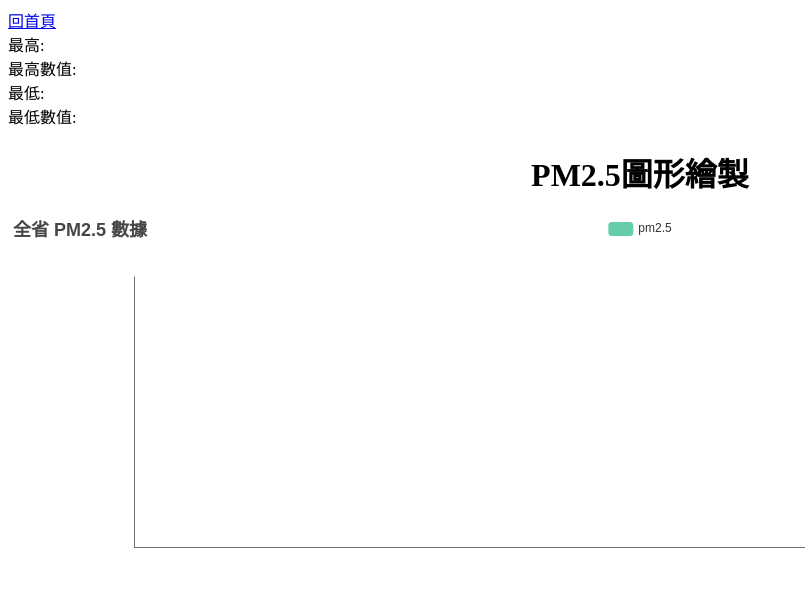
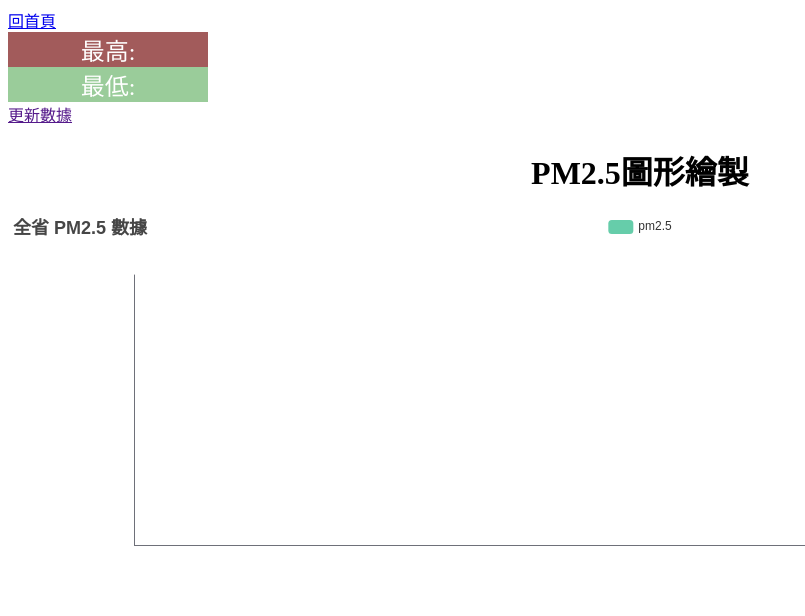
Before and after one commit to GarrisonHuang/flaskdemo, a Flask app: page /pm25-chart in a window 1280 px wide. Shown: the top 616 px of the page, without its empty margins (0-805 px from the left). Run offline with Flask 3, Linux system fonts and the light colour scheme; data that the repository does not hold is empty; some libraries are stand-ins or nearby versions.

Commit message:
完成最高或最低數據輸出跟css

```diff
--- a/templates/pm25-chart.html
+++ b/templates/pm25-chart.html
@@ -7,7 +7,23 @@
     <title>PM25-Chart</title>
     <script src="https://cdnjs.cloudflare.com/ajax/libs/jquery/3.7.1/jquery.min.js"></script>
     <script src="https://cdnjs.cloudflare.com/ajax/libs/echarts/5.6.0/echarts.min.js"></script>
+    <style>
+        .higher {
+            background-color: rgb(162, 91, 91);
+            width: 200px;
+            text-align: center;
+            color: white;
+            font-size: 24px
+        }
 
+        .lower {
+            background-color: rgb(154, 204, 154);
+            width: 200px;
+            text-align: center;
+            color: white;
+            font-size: 24px
+        }
+    </style>
 </head>
 
 <!-- https://echarts.apache.org/ -->
@@ -15,11 +31,19 @@
 <body>
     <a href="/">回首頁</a>
 
-    <div id="highestSite">最高:</div>
-    <div id="highestPm25">最高數值:</div>
-    <div id="lowestSite">最低:</div>
-    <div id="lowestPm25">最低數值:</div>
+    <div class="higher">
+        最高:<span id="highestSite"></span>
+        <span id="highestPm25"></span>
+    </div>
+    <!-- <div id="highestPm25">最高數值:</div> -->
 
+    <div class="lower">
+        最低:<span id="lowestSite"></span>
+        <span id="lowestPm25"></span>
+    </div>
+    <!-- <div id=>最低數值:</div> -->
+
+    <a href="">更新數據</a>
     <h1>PM2.5圖形繪製</h1>
     <div id="main" style="width: 100%; height: 400px;"></div>
     <div id="six" style="width: 100%; height: 400px;"></div>
@@ -30,6 +54,11 @@
         // 基于准备好的dom，初始化echarts实例
         const chart1 = echarts.init(document.getElementById('main'));
         const chart2 = echarts.init(document.getElementById('six'));
+
+        window.addEventListener("resize", () => {
+            chart1.resize();
+            chart2.resize();
+        });
 
         $.ajax({
             url: "/pm25-data",
```
